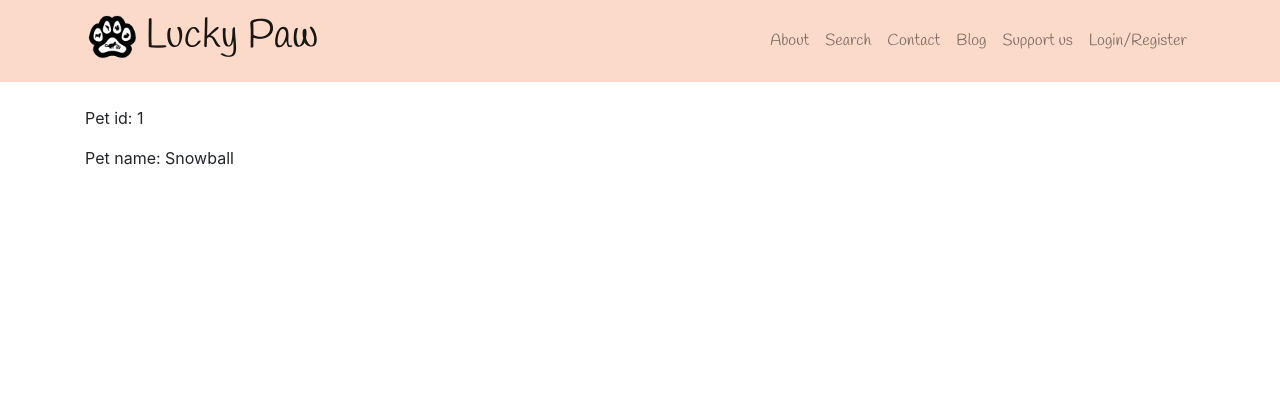
After one commit to souserge/luckypaw, a Django app: page /pet/1/ in a window 1280 px wide. The commit adds this page. Shown: the top 420 px of the page. Run offline with Django 3.2, Linux system fonts and the light colour scheme; data comes from the database, SQL or seed files in the repository; both versions use the stored data as it was after the commit; some libraries are stand-ins or nearby versions.

Commit message:
add pet profile page, user profile page

```diff
--- a/app/models.py
+++ b/app/models.py
@@ -11,10 +11,7 @@ class Supervisor(models.Model):
     telephone = models.CharField(max_length=50, default='', blank=True)
 
     def __str__(self):
-        return self.user.username
-
-User.profile = property(lambda u: Supervisor.objects.get_or_create(user=u)[0])
-
+        return self.user
 
 class Pet(models.Model):
     pet_id = models.AutoField(primary_key=True)
@@ -42,3 +39,6 @@ class Pet(models.Model):
 
     def __str__(self):
         return self.pet_name
+
+# User.profile = property(lambda u: Supervisor.objects.get_or_create(user=u)[0])
+# Pet.profile = property(lambda u: Pet.objects.get_or_create(pet=u)[0])
--- a/app/templates/app/base.html
+++ b/app/templates/app/base.html
@@ -66,7 +66,7 @@
             </li>
             {% if request.user.is_authenticated %}
               <li class="nav-item">
-                <a class="nav-link" href="{% url "contact" %}">Profile({{ user.username }})</a>
+                <a class="nav-link" href="{% url 'user_profile' username=request.user.username %}">Profile({{ user.username }})</a>
               </li>
               <li class="nav-item">
                 <a class="nav-link" href="{% url "logout" %}">Logout</a>
--- a/app/templates/app/pet_list.html
+++ b/app/templates/app/pet_list.html
@@ -9,6 +9,7 @@
   </form>
   <table class="table table-stripped mt-2">
       <thead>
+          <th>ID</th>
           <th>Name</th>
           <th>Type</th>
           <th>Location</th>
@@ -25,6 +26,8 @@
       <tbody>
           {% for pet in filter.qs %}
             <tr>
+              <td>{{ pet.pet_id }}</td>
+              <td><a class="nav-link" href="{% url 'pet_profile' pet_id=pet.pet_id %}">{{ pet.pet_name }}</a></td>
               <td>{{ pet.pet_name }}</td>
               <td>{{ pet.pet_type }}</td>
               <td>{{ pet.pet_location }}</td>
--- /dev/null
+++ b/app/templates/app/pet_profile.html
@@ -0,0 +1,11 @@
+{% extends 'app/base.html' %}
+{% load staticfiles %}
+
+
+{% block content %}
+
+<p>Pet id: {{ pet.pet_id }}</p>
+<p>Pet name: {{ pet.pet_name }}</p>
+
+
+{% endblock %}
--- a/app/urls.py
+++ b/app/urls.py
@@ -19,4 +19,6 @@ urlpatterns = [
     path('auth/', include('social_django.urls', namespace='social')),
     path('login/', views.LoginFormView.as_view(), name='login'),
     path('register/', views.RegistrationFormView.as_view(), name='register'),
+    path('pet/<pet_id>/', views.pet_profile, name='pet_profile'),
+    path('user/<username>/', views.user_profile, name='user_profile'),
 ]
--- a/app/views.py
+++ b/app/views.py
@@ -1,5 +1,5 @@
 from django.contrib.auth.models import User
-from .models import Pet
+from . import models
 # from .filters import UserFilter
 from .filters import PetFilter
 from django.shortcuts import render, redirect
@@ -8,6 +8,7 @@ from django.views.generic.base import TemplateView
 from .forms import RegistrationForm, LoginForm
 from django.views.generic import FormView
 from django.contrib.auth import login, authenticate
+from django.contrib.auth.decorators import login_required
 
 # Create your views here.
 
@@ -34,7 +35,7 @@ def about(request):
     return render(request, 'app/about.html')
 
 def search(request):
-    pet_list = Pet.objects.all()
+    pet_list = models.Pet.objects.all()
     pet_filter = PetFilter(request.GET, queryset=pet_list)
     return render(request, 'app/pet_list.html', {'filter': pet_filter})
 
@@ -55,6 +56,17 @@ def login_site(self, request, *args, **kwargs):
     context = self.get_context_data(**kwargs)
     context['login_form'] = login_form
     return self.render_to_response(context)
+
+@login_required
+def user_profile(request, username):
+    user = User.objects.get(username=username)
+    supervisor = models.Supervisor.objects.get(user=user)
+    return render(request, 'app/user_profile.html', {'supervisor': supervisor, 'user': user})
+
+def pet_profile(request, pet_id):
+    pet = models.Pet.objects.get(pet_id=pet_id)
+    return render(request, 'app/pet_profile.html', {'pet': pet})
+
 
 
 class RegistrationFormView(FormView):
```
Also changed, not shown: app/templates/app/user_profile.html (added, +11 -0 lines), db.sqlite3, 1 other file.
